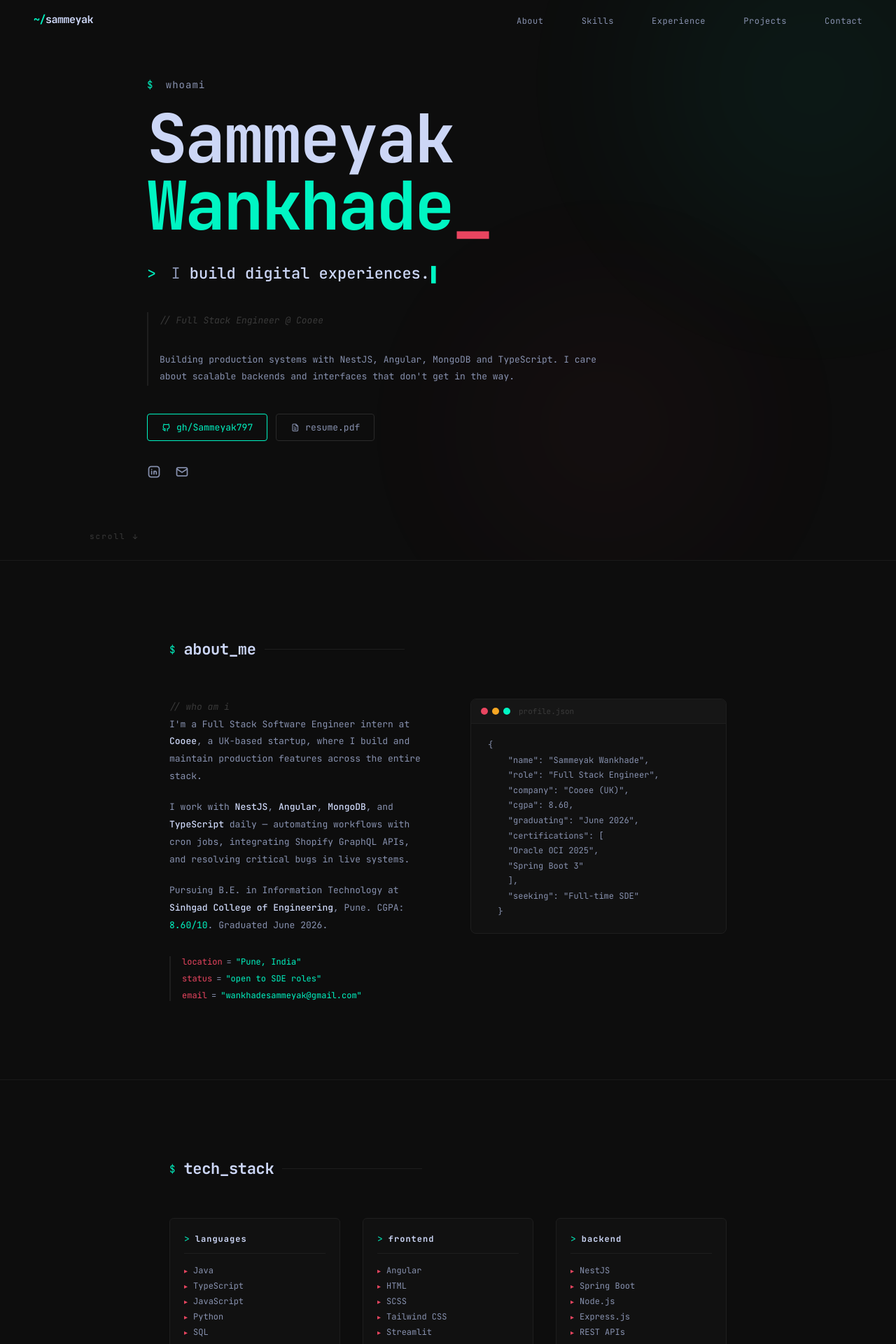
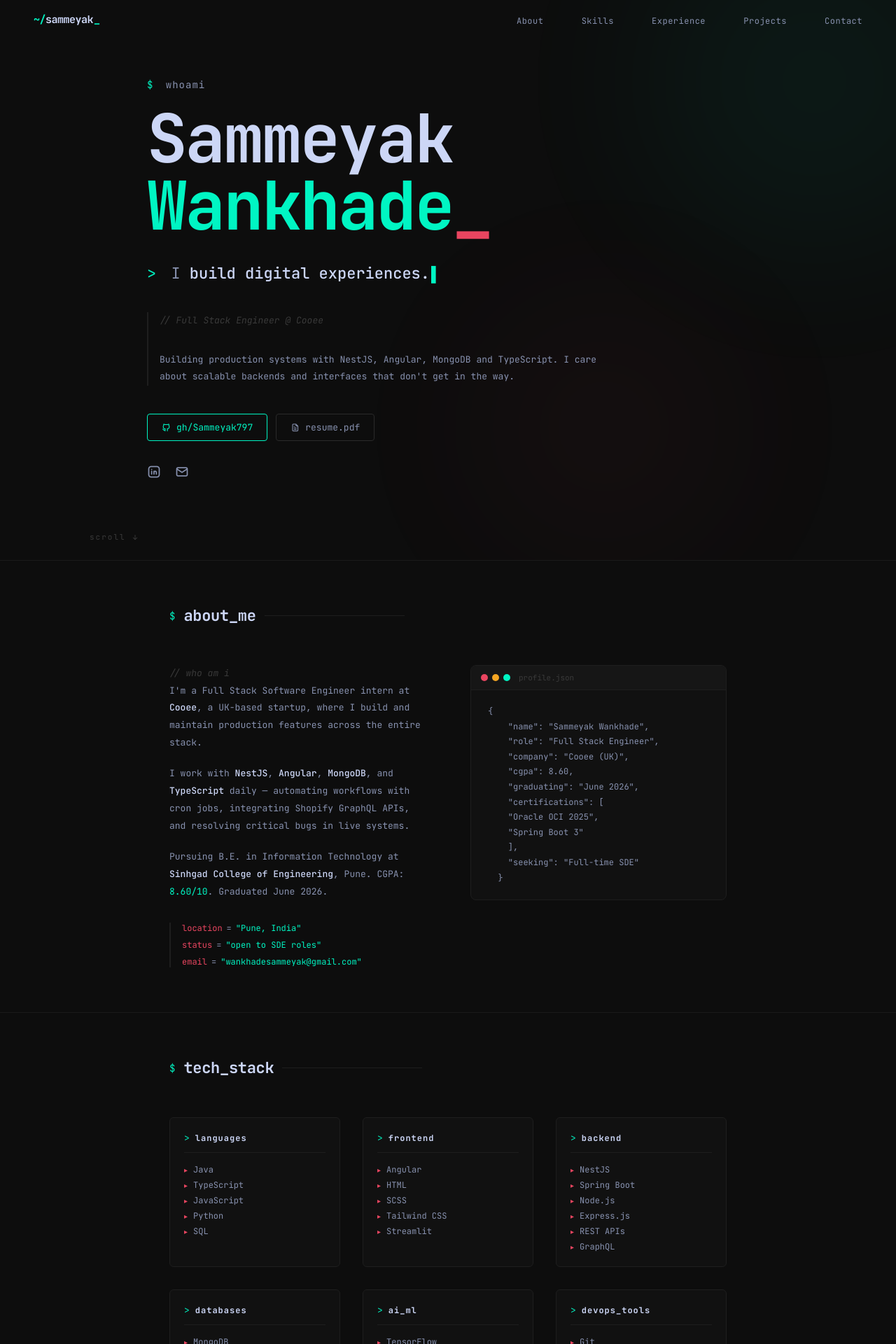
Before and after one commit to Sammeyak797/portfolio, an Angular app in the folder frontend/: page / in a window 1280 px wide. Shown: the top 1920 px of the page at 70% size. Built offline with nearby package versions, Linux system fonts and the light colour scheme.

Commit message:
feat: scroll reveal animations and nav logo cursor

```diff
--- a/frontend/src/app/app.ts
+++ b/frontend/src/app/app.ts
@@ -1,4 +1,4 @@
-import { Component } from '@angular/core';
+import { Component, OnDestroy, OnInit } from '@angular/core';
 import { HeroComponent } from './features/hero/hero';
 import { AboutComponent } from './features/about/about';
 import { SkillsComponent } from './features/skills/skills';
@@ -6,6 +6,7 @@ import { ExperienceComponent } from './features/experience/experience';
 import { ProjectsComponent } from './features/projects/projects';
 import { CertificationsComponent } from './features/certifications/certifications';
 import { ContactComponent } from './features/contact/contact';
+import { ScrollAnimationService } from './core/services/scroll-animation';
 
 @Component({
   selector: 'app-root',
@@ -21,4 +22,14 @@ import { ContactComponent } from './features/contact/contact';
   ],
   templateUrl: './app.html',
 })
-export class AppComponent {}
+export class AppComponent implements OnInit, OnDestroy {
+  constructor(private scrollAnim: ScrollAnimationService) {}
+
+  ngOnInit(): void {
+    setTimeout(() => this.scrollAnim.init(), 300);
+  }
+
+  ngOnDestroy(): void {
+    this.scrollAnim.destroy();
+  }
+}
--- /dev/null
+++ b/frontend/src/app/core/services/scroll-animation.ts
@@ -0,0 +1,30 @@
+import { Injectable } from '@angular/core';
+
+@Injectable({ providedIn: 'root' })
+export class ScrollAnimationService {
+  private observer!: IntersectionObserver;
+
+  init(): void {
+    this.observer = new IntersectionObserver(
+      (entries) => {
+        entries.forEach((entry) => {
+          if (entry.isIntersecting) {
+            entry.target.classList.add('visible');
+          }
+        });
+      },
+      { threshold: 0.12 },
+    );
+
+    this.observe();
+  }
+
+  observe(): void {
+    const elements = document.querySelectorAll('.reveal, .reveal-left, .reveal-right');
+    elements.forEach((el) => this.observer.observe(el));
+  }
+
+  destroy(): void {
+    if (this.observer) this.observer.disconnect();
+  }
+}
--- a/frontend/src/app/features/about/about.html
+++ b/frontend/src/app/features/about/about.html
@@ -6,7 +6,7 @@
     </div>
 
     <div class="about-grid">
-      <div class="about-left">
+      <div class="about-left reveal-left">
         <p class="about-text">
           <span class="comment">// who am i</span><br />
           I'm a Full Stack Software Engineer intern at
@@ -44,7 +44,7 @@
         </div>
       </div>
 
-      <div class="about-right">
+      <div class="about-righ reveal-right">
         <div class="about-card">
           <div class="card-header">
             <span class="dot red"></span>
--- a/frontend/src/app/features/certifications/certifications.html
+++ b/frontend/src/app/features/certifications/certifications.html
@@ -1,12 +1,12 @@
 <section id="certifications" class="cert-section">
   <div class="section-wrap">
-    <div class="section-title">
+    <div class="section-title reveal">
       <span class="prompt">$</span>
       <h2>certifications</h2>
     </div>
 
     <div class="cert-list">
-      <div class="cert-item" *ngFor="let cert of certifications">
+      <div class="cert-item reveal" *ngFor="let cert of certifications">
         <span class="cert-icon"><i class="ti {{ cert.icon }}"></i></span>
         <div class="cert-info">
           <p class="cert-title">{{ cert.title }}</p>
--- a/frontend/src/app/features/contact/contact.html
+++ b/frontend/src/app/features/contact/contact.html
@@ -1,11 +1,11 @@
 <section id="contact" class="contact-section">
   <div class="section-wrap">
-    <div class="section-title">
+    <div class="section-title reveal">
       <span class="prompt">$</span>
       <h2>get_in_touch</h2>
     </div>
 
-    <div class="contact-inner">
+    <div class="contact-inner reveal">
       <div class="contact-terminal">
         <div class="terminal-header">
           <span class="dot red"></span>
--- a/frontend/src/app/features/experience/experience.html
+++ b/frontend/src/app/features/experience/experience.html
@@ -1,12 +1,12 @@
 <section id="experience" class="exp-section">
   <div class="section-wrap">
-    <div class="section-title">
+    <div class="section-title reveal">
       <span class="prompt">$</span>
       <h2>work_experience</h2>
     </div>
 
     <div class="exp-list">
-      <div class="exp-item" *ngFor="let exp of experiences">
+      <div class="exp-item reveal" *ngFor="let exp of experiences">
         <div class="exp-left">
           <div class="exp-dot" [class.active]="exp.current"></div>
           <div class="exp-line"></div>
--- a/frontend/src/app/features/hero/hero.scss
+++ b/frontend/src/app/features/hero/hero.scss
@@ -301,6 +301,24 @@
   }
 }
 
+.nav-logo {
+  font-size: 15px;
+  font-weight: 700;
+  color: #ccd6f6;
+  letter-spacing: -0.5px;
+
+  .prompt {
+    color: #00f5c3;
+  }
+
+  &::after {
+    content: '_';
+    color: #00f5c3;
+    animation: blink 1.2s step-end infinite;
+    margin-left: 1px;
+  }
+}
+
 @keyframes bounce {
   0%,
   100% {
--- a/frontend/src/app/features/projects/projects.html
+++ b/frontend/src/app/features/projects/projects.html
@@ -6,7 +6,7 @@
     </div>
 
     <div class="projects-list">
-      <div class="project-card" *ngFor="let p of projects; let i = index">
+      <div class="project-card reveal" *ngFor="let p of projects; let i = index">
         <div class="project-index">{{ i + 1 | number: '2.0' }}</div>
         <div class="project-main">
           <div class="project-top">
--- a/frontend/src/app/features/skills/skills.html
+++ b/frontend/src/app/features/skills/skills.html
@@ -1,12 +1,15 @@
 <section id="skills" class="skills-section">
   <div class="section-wrap">
-    <div class="section-title">
+    <div class="section-title reveal">
       <span class="prompt">$</span>
       <h2>tech_stack</h2>
     </div>
 
     <div class="skills-grid">
-      <div class="skill-group" *ngFor="let group of skillGroups">
+      <div
+        class="skill-group reveal reveal-delay-1"
+        *ngFor="let group of skillGroups; let i = index"
+      >
         <div class="group-header">
           <span class="prompt">></span>
           <span class="group-name">{{ group.category }}</span>
--- a/frontend/src/index.html
+++ b/frontend/src/index.html
@@ -35,7 +35,7 @@
     />
 
     <!-- Favicon -->
-    <link rel="icon" type="image/x-icon" href="favicon.ico" />
+    <link rel="icon" type="image/x-icon" href="./favicon.ico" />
 
     <!-- Tabler Icons -->
     <link
--- a/frontend/src/styles.scss
+++ b/frontend/src/styles.scss
@@ -45,7 +45,7 @@ a {
 .section-wrap {
   max-width: 860px;
   margin: 0 auto;
-  padding: 7rem 2rem;
+  padding: 4rem 2rem;
 }
 
 .section-title {
@@ -84,3 +84,59 @@ a {
     font-size: 18px;
   }
 }
+
+// Scroll animations
+.reveal {
+  opacity: 0;
+  transform: translateY(24px);
+  transition:
+    opacity 0.6s ease,
+    transform 0.6s ease;
+
+  &.visible {
+    opacity: 1;
+    transform: translateY(0);
+  }
+}
+
+.reveal-left {
+  opacity: 0;
+  transform: translateX(-24px);
+  transition:
+    opacity 0.6s ease,
+    transform 0.6s ease;
+
+  &.visible {
+    opacity: 1;
+    transform: translateX(0);
+  }
+}
+
+.reveal-right {
+  opacity: 0;
+  transform: translateX(24px);
+  transition:
+    opacity 0.6s ease,
+    transform 0.6s ease;
+
+  &.visible {
+    opacity: 1;
+    transform: translateX(0);
+  }
+}
+
+.reveal-delay-1 {
+  transition-delay: 0.1s;
+}
+.reveal-delay-2 {
+  transition-delay: 0.2s;
+}
+.reveal-delay-3 {
+  transition-delay: 0.3s;
+}
+.reveal-delay-4 {
+  transition-delay: 0.4s;
+}
+.reveal-delay-5 {
+  transition-delay: 0.5s;
+}
```
Also changed, not shown: 1 other file (tests, documents, lock files or other folders).
